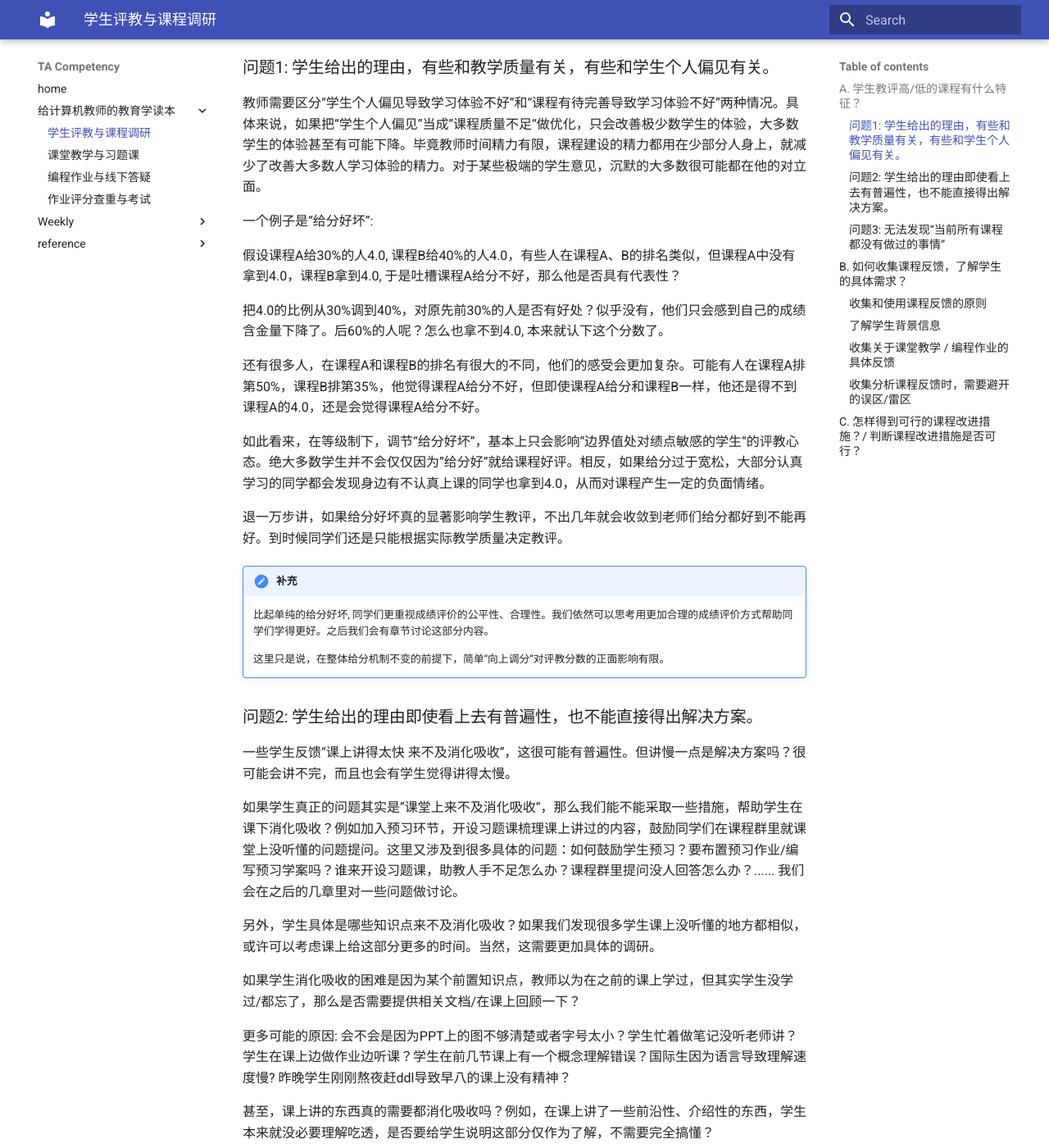
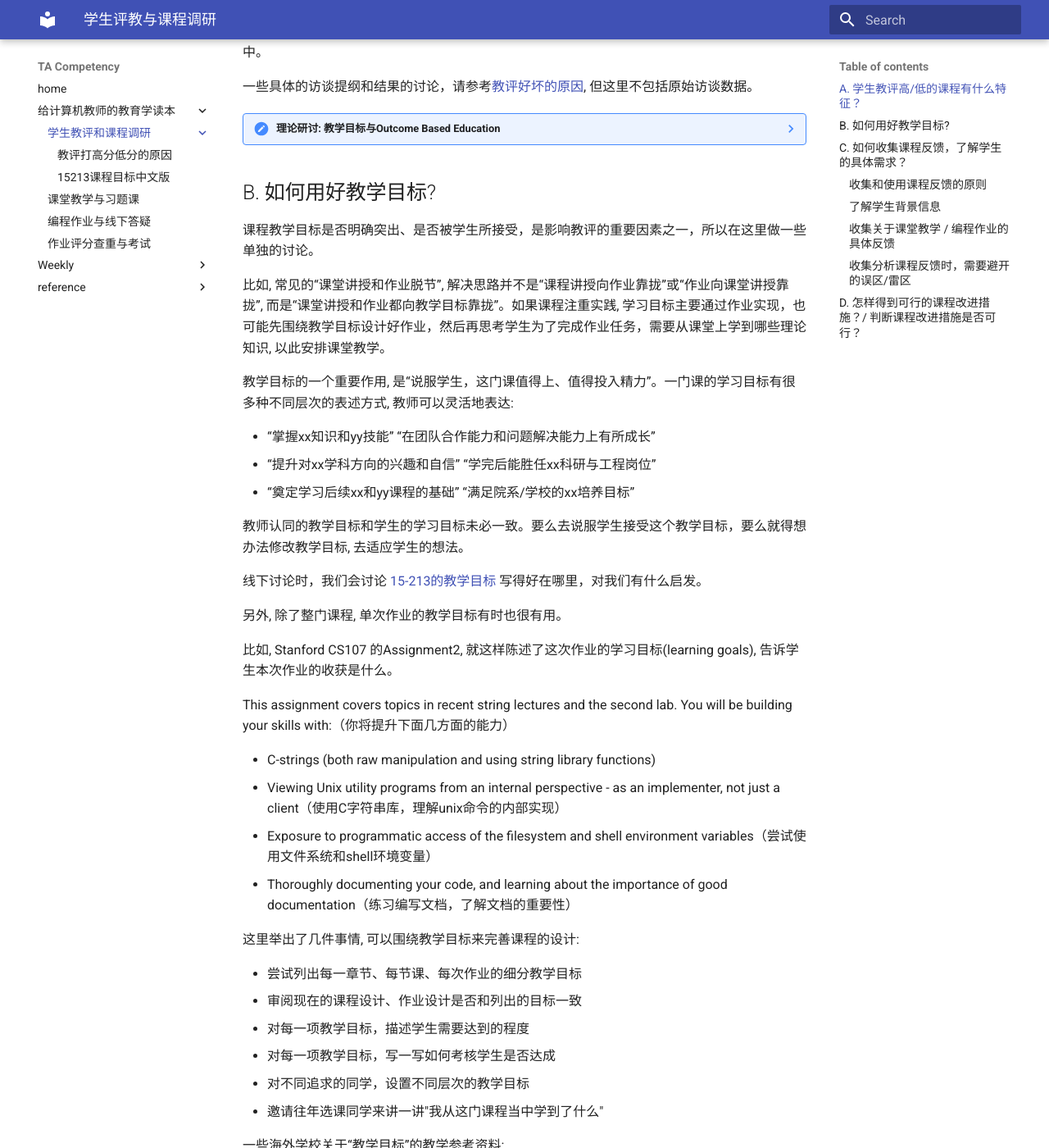
Before and after one commit to THUCSTAC/TAC, an MkDocs documentation site: the page built from docs/textbook/Evaluation&Survey/index.md, in a window 1280 px wide and 1400 px high, scrolled down 2350 px. Shown: the whole window at 82% size. Built offline with MkDocs 1.6.1 and Material for MkDocs 9.7.7, drawn with Linux system fonts in a browser that asks for light colours; some of the changed text lies outside the part shown.

Commit message:
update chapter1 of textbook based on this semester's training

```diff
--- /dev/null
+++ b/docs/javascripts/mathjax.js
@@ -0,0 +1,16 @@
+window.MathJax = {
+    tex: {
+      inlineMath: [["\\(", "\\)"]],
+      displayMath: [["\\[", "\\]"]],
+      processEscapes: true,
+      processEnvironments: true
+    },
+    options: {
+      ignoreHtmlClass: ".*|",
+      processHtmlClass: "arithmatex"
+    }
+  };
+
+  document$.subscribe(() => {
+    MathJax.typesetPromise()
+  })
--- a/docs/textbook/evaluation&survey.md
+++ b/docs/textbook/Evaluation&Survey/index.md
@@ -3,56 +3,72 @@
 本章尝试回答下面几个问题：
 
 1. 学生给一些课程的评教打低分、一些课程的评教打高分，这些课程有什么不同？反映学生对课程的哪些**普遍期待**？
-2. 我们如何在课程中收集反馈，以了解学生的**具体需求**？
-3. 我们如何将学生的需求转换为**可行的课程改进措施**, 从而让学生实际学到更多、课程评教分数更好？
-
+2. 我们如何用好教学目标？
+3. 我们如何在课程中收集反馈，以了解学生的**具体需求**？
+4. 我们如何将学生的需求转换为**可行的课程改进措施**, 从而让学生实际学到更多、课程评教分数更好？
 
 **讲义内容不是线下研讨的主要内容，只是线下研讨的辅助材料/自学材料。**
 
-线下研讨将主要围绕这四个讨论话题展开:
+线下研讨可能涉及这些讨论话题:
 
-1. 同样是反馈/改进的机制，学生教评和论文审稿有什么不同？
-2. 同学们倾向于给一节什么样的课打最高/最低的教评分数？反映了对课程的哪些期待？
-3. 如何制作一份课前调研问卷？
-4. 那些”失败“的课程改进措施，为什么让我们有挫败感？
+1. 同学们倾向于给一节什么样的课打最高/最低的教评分数？反映了对课程的哪些期待？
+2. 如何运用课程目标 / 可以如何表述课程目标?
+3. 课程调研中需要遵循哪些原则 / 如何制作一份课前调研问卷？
+4. 具体的课程改革案例讨论
+5. Computing Education Research 文献导读
 
 ## A. 学生教评高/低的课程有什么特征？
 
-您或许认为，关于“哪些因素会让评教分数变高”, 教育学领域一定有丰富的研究供我们参考。但事实是，研究尽管丰富，却不一定能供我们参考。
+你可能会觉得，关于“影响评教分数的因素”, 应当有一些研究可供参考。相关研究确实丰富，但对教师来说，值得参考的并没有那么多。
 
-这要从研究的出发点说起。教育学领域，很多关于评教分数影响因素的研究，是为了制定更规范严谨的、真实反映教学质量的评教方案，而不是为了帮教师找到改善评教分数的方法。
+这要从研究的出发点说起。很多关于“评教分数影响因素”的教育学研究，是为了制定更规范严谨的、真实反映教学质量的评教方案，而不是为了帮教师找到改善评教分数的方法。也就是说, 是为了做出更有公信力的评教benchmark, 而不是帮教师对课程做profiling。或者说，学生评教，本身就是为了做benchmark而不是profiling。
 
-例如这篇研究综述，IDEA Paper No. 50: Student ratings of teaching: A summary of research and literature.(2010), 列举了很多影响/不影响学生评教分数的变量: 课程是否必修可能影响评教（选修课里对内容本身感兴趣的同学比较多）, 课程的学科领域可能影响评教（文科课程普遍比理工科评教高），但咱也决定不了自己的课是必修/选修，更不可能把课当成文科来讲（尽管有的学生吐槽有的计算机课上得像文科，但这并不是一句表扬）。
+??? note "benchmark与profiling"
+    如果不熟悉计算机系统领域的术语，这里有一个简单的科普: benchmark通常被称作“测试基准”，是用来比较一系列不同的程序孰优孰劣。profiling通常被称作“性能分析”，是用来对一个特定的程序找到它内部的性能瓶颈、优缺点。通常来说，benchmark能让你理解你的程序比起其他程序，排在第几名。profiling能告诉你，该从哪些具体的方面来优化程序。我们说学生评教更接近于benchmark而非profiling，就是说，它对我们应该如何改进课程，并不会给出特别具体的方向，只是告诉我们“当前课程的教学效果、学习体验，相比其他课程，处在什么相对排名”。
 
-我们引用一下这篇综述的结尾部分：
+例如这篇研究综述，IDEA Paper No. 50: Student ratings of teaching: A summary of research and literature.(2010), 列举了一些影响学生评教分数的变量: 课程是否必修（选修课里对内容本身感兴趣的同学比较多）, 课程的学科领域（文科课程普遍比理工科评教高），等等。但咱也决定不了自己的课是必修/选修。
+
+这里引用一下这篇综述的结尾部分：
 !!! quote "From IDEA Paper No. 50: Student ratings of teaching: A summary of research and literature.(2010)"
     This paper summarizes the general conclusions from the research on student ratings. Whether these conclusions hold true for all contexts is an empirical question. If an institution has reason to believe that these conclusions do not apply, key players should gather local data to address the issue. In the absence of evidence to the contrary, however, the following general conclusions can be used as a guide (Marsh, 2007, p. 372):
 
     SETs [student evaluations of teaching effectiveness] are multidimensional, reliable and stable, primarily a function of the instructor who teaches a course rather than the course that is taught, relatively valid against a variety of indicators of effective teaching, relatively unaffected by a variety of potential biases, and are seen to be useful by faculty, students, and administrators.
 
-    翻译（仅供参考）: 本文总结了学生评教相关的研究结论。这些结论是否普遍适用，是一个实证研究问题。如果某所大学感觉某个结论在那里不适用，管事的人应该收集自己学校的数据来做一些检验。但是，如果拿不出相反的证据，那么下列说法通常总是成立:
+    翻译: 本文总结了学生评教相关的研究。这些结论是否普遍适用，是一个实证研究问题。如果某所大学感觉某个结论在那里不适用，管事的人应该收集自己学校的数据来做一些检验。但是，如果拿不出相反的证据，那么下列说法通常是对的:
 
     学生评教分数是多维的、可靠的、稳定的，主要受到教课程的老师影响，而不是受到课程的影响。和其他关于教学效果的评价方式交叉分析时，学生评教都是相对有效的。和一些可能的扰动变量交叉分析时，学生评教都是相对不受影响的。在教师、学生和教学管理人员眼中，学生评教都是有用的。
 
-大概就是说，我们知道学生评教总体上客观反映了教学质量，统计学上，学生通常总是对的。 如果感觉学校的评教制度有问题，就请在学校收集具体的数据做实证研究。
+大概就是说，我们知道学生评教总体上客观反映了教学质量，统计意义上，学生通常是对的。 如果感觉学校的评教制度有问题，需要在学校收集具体的数据做实证检验。
 
-也有一些研究关注了“教师做哪些事情能改善评教分数”，但具体参考价值也一般。
+有一些研究尝试关注“教师做哪些事情能改善评教分数”:
 
 例如这篇研究，McGowan, W. R., & Graham, C. R. (2009). Factors contributing to improved teaching performance. Innovative Higher Education, 34(3), 161-171， 调研了教评分数连续几年有所提升的教师，询问他们采取了哪些改进教学的措施。主要是这三类措施：
 
-1. 让学生的学习更加active和practical! 比如让学生在课上动手实操、小组讨论等等。
-2. 增加各种形式的师生互动! 和学生在课上课下多做交流。
+1. 让学生的学习更加active和practical, 比如让学生在课上动手实操、小组讨论等等。
+2. 增加各种形式的师生互动, 和学生在课上课下多做交流。
 3. 设立清晰的学习产出(Learning Outcomes)、围绕学习目标打造课程，并给学生提出较高的期望。
 
 这些方向看起来都没问题。但是，具体要怎样做？动手实操和小组讨论会不会导致课程讲不完？所有学生都喜欢师生互动吗？学习产出到底是啥？
 
-关于学习产出，确实有一个叫做Outcome-Based Education的教育名词，简称OBE。大概原理是，我首先想清楚，这门课能够给学生带来哪几项提升，然后把这门课的所有环节（上课、作业、考试）都围绕着让学生获得这些提升、测量学生是否获得了这些提升来设计。感兴趣的当然可以把自己的课这么梳理一遍，或许有助于上课、作业、考试之间的联系更加紧密。但这似乎也不足以让教师们打消对教评的忧虑, 毕竟，怎么知道现在的学生吃不吃这一套？怎么知道学生会因为做哪些事情而打更好的教评？
+关于学习产出，确实有一个叫做Outcome-Based Education的教育名词，简称OBE。大概原理是：
+ - 首先设计好，这门课能够给学生带来哪几项提升，
+ - 把这门课的所有环节（上课、作业、考试）都围绕着让学生获得这些提升来设计
+ - 测量学生是否获得了这些提升
 
-看来，我们需要针对我们系的学生，做一些调研，看他们是怎么想的。把已有的关于学生教评的研究看做一个LLM，我们现在就要用本地的数据做fine-tune。
+看来，我们需要针对我们系的学生，或者某门课上的学生，做一些调研，看看他们是怎么想的。打一个比方，把已有的关于学生教评的研究看做一个大模型，我们需要就要用本地的数据做fine-tune。
 
 （如果有更有针对性的、关于学生教评的研究，欢迎提供给我们）
 
 （我们实际收集了一些访谈数据，不公开，仅在线下研讨时用于讨论）
+
+
+我们真正想知道的信息是，如果咱们系的学生给一些课程的评教打低分、一些课程的评教打高分，这些课程具体有什么不同？
+
+例如，我们访谈很多学生，请他们描述，自己打教评分数最低的课程，和自己打教评分数最高的课程，分别是什么样子的，获得有启发性的回答。
+
+这样，我们就能找出，课程具备哪些特点会带来更高的评教分数，然后尝试把这些特点添加到课程中。
+
+一些具体的访谈提纲和结果的讨论，请参考[教评好坏的原因](./reasons_of_ratings.md), 但这里不包括原始访谈数据。
 
 ??? note "理论研讨: 教学目标与Outcome Based Education"
 
@@ -75,93 +91,51 @@
     5. 张铭,陈娟.ACM/IEEE CC2020胜任力模型对中国计算机教育发展的影响[J].计算机教育,2023(04):3-8+14.DOI:10.16512/j.cnki.jsjjy.2023.04.019.
     6. https://cset.mnsu.edu/departments/computer-information-science/se/
 
+## B. 如何用好教学目标?
 
-我们真正想知道的信息是，如果咱们系的学生给一些课程的评教打低分、一些课程的评教打高分，这些课程具体有什么不同？
+课程教学目标是否明确突出、是否被学生所接受，是影响教评的重要因素之一，所以在这里做一些单独的讨论。
 
-例如，我们访谈很多学生，请他们描述，自己打教评分数最低的课程，和自己打教评分数最高的课程，分别是什么样子的，这样我们就能获得很多有启发的回答。
+比如, 常见的“课堂讲授和作业脱节”, 解决思路并不是“课程讲授向作业靠拢”或“作业向课堂讲授靠拢”, 而是“课堂讲授和作业都向教学目标靠拢”。如果课程注重实践, 学习目标主要通过作业实现，也可能先围绕教学目标设计好作业，然后再思考学生为了完成作业任务，需要从课堂上学到哪些理论知识, 以此安排课堂教学。
 
-这样，我们就能找出课程中哪些特点会带来更高的评教分数，然后尝试把这些特点添加到课程中。但这个过程并不简单，有几个问题要解决。
+教学目标的一个重要作用, 是“说服学生，这门课值得上、值得投入精力”。一门课的学习目标有很多种不同层次的表述方式, 教师可以灵活地表达:
 
-### 问题1: 学生给出的理由，有些和教学质量有关，有些和学生个人偏见有关。
+- “掌握xx知识和yy技能”  “在团队合作能力和问题解决能力上有所成长”
+- “提升对xx学科方向的兴趣和自信”   “学完后能胜任xx科研与工程岗位”
+- “奠定学习后续xx和yy课程的基础”  “满足院系/学校的xx培养目标”
 
-教师需要区分“学生个人偏见导致学习体验不好”和“课程有待完善导致学习体验不好”两种情况。具体来说，如果把“学生个人偏见”当成”课程质量不足“做优化，只会改善极少数学生的体验，大多数学生的体验甚至有可能下降。毕竟教师时间精力有限，课程建设的精力都用在少部分人身上，就减少了改善大多数人学习体验的精力。对于某些极端的学生意见，沉默的大多数很可能都在他的对立面。
+教师认同的教学目标和学生的学习目标未必一致。要么去说服学生接受这个教学目标，要么就得想办法修改教学目标, 去适应学生的想法。
 
-一个例子是“给分好坏”:
+线下讨论时，我们会讨论 [15-213的教学目标](./15213.md) 写得好在哪里，对我们有什么启发。
 
-假设课程A给30%的人4.0, 课程B给40%的人4.0，有些人在课程A、B的排名类似，但课程A中没有拿到4.0，课程B拿到4.0, 于是吐槽课程A给分不好，那么他是否具有代表性？
+另外, 除了整门课程, 单次作业的教学目标有时也很有用。
 
-把4.0的比例从30%调到40%，对原先前30%的人是否有好处？似乎没有，他们只会感到自己的成绩含金量下降了。后60%的人呢？怎么也拿不到4.0, 本来就认下这个分数了。
+比如, Stanford CS107 的Assignment2, 就这样陈述了这次作业的学习目标(learning goals), 告诉学生本次作业的收获是什么。
 
-还有很多人，在课程A和课程B的排名有很大的不同，他们的感受会更加复杂。可能有人在课程A排第50%，课程B排第35%，他觉得课程A给分不好，但即使课程A给分和课程B一样，他还是得不到课程A的4.0，还是会觉得课程A给分不好。
+This assignment covers topics in recent string lectures and the second lab. You will be building your skills with:（你将提升下面几方面的能力）
 
-如此看来，在等级制下，调节“给分好坏”，基本上只会影响“边界值处对绩点敏感的学生“的评教心态。绝大多数学生并不会仅仅因为”给分好”就给课程好评。相反，如果给分过于宽松，大部分认真学习的同学都会发现身边有不认真上课的同学也拿到4.0，从而对课程产生一定的负面情绪。
+- C-strings (both raw manipulation and using string library functions)
+- Viewing Unix utility programs from an internal perspective - as an implementer, not just a client（使用C字符串库，理解unix命令的内部实现）
+- Exposure to programmatic access of the filesystem and shell environment variables（尝试使用文件系统和shell环境变量）
+- Thoroughly documenting your code, and learning about the importance of good documentation（练习编写文档，了解文档的重要性）
 
-退一万步讲，如果给分好坏真的显著影响学生教评，不出几年就会收敛到老师们给分都好到不能再好。到时候同学们还是只能根据实际教学质量决定教评。
+这里举出了几件事情, 可以围绕教学目标来完善课程的设计:
 
-!!! note "补充"
+- 尝试列出每一章节、每节课、每次作业的细分教学目标
+- 审阅现在的课程设计、作业设计是否和列出的目标一致
+- 对每一项教学目标，描述学生需要达到的程度
+- 对每一项教学目标，写一写如何考核学生是否达成
+- 对不同追求的同学，设置不同层次的教学目标
+- 邀请往年选课同学来讲一讲"我从这门课程当中学到了什么"
 
-    比起单纯的给分好坏, 同学们更重视成绩评价的公平性、合理性。我们依然可以思考用更加合理的成绩评价方式帮助同学们学得更好。之后我们会有章节讨论这部分内容。
+一些海外学校关于“教学目标”的教学参考资料:
 
-    这里只是说，在整体给分机制不变的前提下，简单“向上调分”对评教分数的正面影响有限。
+https://teachingcommons.stanford.edu/teaching-guides/foundations-course-design/course-planning/creating-learning-outcomes
 
-### 问题2: 学生给出的理由即使看上去有普遍性，也不能直接得出解决方案。
+https://evals.stanford.edu/end-term-feedback/how-write-learning-goals
 
-一些学生反馈“课上讲得太快 来不及消化吸收”，这很可能有普遍性。但讲慢一点是解决方案吗？很可能会讲不完，而且也会有学生觉得讲得太慢。
+https://www.cmu.edu/teaching/designteach/design/learningobjectives.html
 
-如果学生真正的问题其实是”课堂上来不及消化吸收“，那么我们能不能采取一些措施，帮助学生在课下消化吸收？例如加入预习环节，开设习题课梳理课上讲过的内容，鼓励同学们在课程群里就课堂上没听懂的问题提问。这里又涉及到很多具体的问题：如何鼓励学生预习？要布置预习作业/编写预习学案吗？谁来开设习题课，助教人手不足怎么办？课程群里提问没人回答怎么办？...... 我们会在之后的几章里对一些问题做讨论。
-
-另外，学生具体是哪些知识点来不及消化吸收？如果我们发现很多学生课上没听懂的地方都相似，或许可以考虑课上给这部分更多的时间。当然，这需要更加具体的调研。
-
-如果学生消化吸收的困难是因为某个前置知识点，教师以为在之前的课上学过，但其实学生没学过/都忘了，那么是否需要提供相关文档/在课上回顾一下？
-
-更多可能的原因: 会不会是因为PPT上的图不够清楚或者字号太小？学生忙着做笔记没听老师讲？学生在课上边做作业边听课？学生在前几节课上有一个概念理解错误？国际生因为语言导致理解速度慢? 昨晚学生刚刚熬夜赶ddl导致早八的课上没有精神？
-
-甚至，课上讲的东西真的需要都消化吸收吗？例如，在课上讲了一些前沿性、介绍性的东西，学生本来就没必要理解吃透，是否要给学生说明这部分仅作为了解，不需要完全搞懂？
-
-具体解决这些问题，需要我们在课程中对学生有更加具体的了解，也就是说，需要一系列具体的调研来了解学生的需求，获得更及时的反馈。
-
-### 问题3: 无法发现“当前所有课程都没有做过的事情”
-
-这样收集同学们的看法，整理出“教评分数最高的课程的特点”，然后照此进行教学设计，即使整个过程准确无误，实际上也只是拟合了“现有教评最好的课程”。这当然是一步好的开始，但如果同学们有一些需求，在当前的所有课程里都没有注意到，那么用这种方式，其实也是无法找出对应的解决方案的。
-
-??? note "跨界灵感: 在课程中缩短反馈周期/采样周期"
-
-    在自动控制领域中，反馈(feedback)指的是将系统输出信号反馈到输入端，用输入信号和输出信号的函数对系统进行控制，力图减少现实输出信号和理想输出信号之间的偏差。
-
-    在生物学中，人体通过感知周围环境的温度、湿度等，通过激素分泌、神经调节等手段保持体内的稳态，是一种反馈调节机制。
-
-    在自动驾驶中，车辆时刻感知周围的车道环境，随时做出车辆速度、方向的调整，也是一种反馈机制。
-
-    网络的负载均衡算法也用到了反馈。每过一段时间，就获取当前网络状态，调整流量分配的方式。
-
-    通过教学评估、课程调研来调节课程安排、教学方法，也是一种反馈机制。
-
-    生物学的人体稳态调节、自动驾驶的车辆控制，都可以看作连续时间系统，时时刻刻需要对当前状态进行采样，进行调节。
-
-    而网络的负载均衡算法、课程通过教学评估来反馈，可以看作离散时间系统，每隔一段时间，完成一次采样，做一些调整。
-
-    对于离散时间系统，“采样周期”高度影响其反馈控制的稳定性。粗略来说，采样周期越短，离散系统的控制性能越接近连续时间系统，稳定性越好，能更快收敛到稳态。采样周期越长，系统越倾向于不稳定。一个直观的理解是，一个赛车手，挑战每隔 X 秒钟才看一眼路、握一下方向盘调整方向，那么X就是一种采样周期/反馈周期，X越大，操控赛车越难。
-
-    对于课程教学这样的复杂系统，自动控制原理并不总能套用。反馈采样的方式复杂多样，且总需要付出一定的成本。同学们愿意用在完成作业、填写问卷、接受访谈上的精力是有限的。老师助教用来出问卷、分析数据、调整课程的精力也是有限的。
-
-    一个简单想法是，学校的学生教评采样周期长达一学期/一年，导致教学质量的改善有所延迟，可以尝试在学期中使用一些低成本、短反馈周期的方法，来提升课程的质量。当然，这需要老师助教付出额外的精力，设计合适的低成本反馈方案（不过度打扰学生），并认真思考反馈数据的含义、做出适当的调整。比如每节课后给少量同学(<10名)通过邮件发送简短问卷寻求他们的反馈，或者课前把课件发给少量同学(<10名)询问他们预习课件的难点，对课程教学做出对应调整。如果学生知道自己的反馈会影响自己这个学期的学习，可能会更加积极填写反馈。（学期结束后的反馈只能造福学弟学妹）
-
-    不过，如果反馈调整周期过短，学生会不会无所适从呢？或许要权衡一下，学生适应教学风格也需要时间，不能老是变来变去。
-
-??? note "跨界灵感：用户、需求与产品"
-
-    产品经理都听过这样一句话：”听用户的，但不要照着做”。
-
-    福特说，我造出汽车之前，人们只想要更快的马车。
-
-    乔布斯说，消费者并不知道自己需要什么，直到我们拿出自己的产品，他们就发现，这是我要的东西。
-
-    或许我们也需要“听学生的，但不要照着做”，未必像乔布斯那么偏执，但至少可以像福特一样，从”想要更快的马车“，分析出”想要更快的交通方式“这一本质需求，然后采取用户没有设想过的方式来满足他的本质需求。
-
-（线下研讨时，会有两个讨论话题：同样是反馈/改进的机制，学生教评和论文审稿有什么不同？根据访谈材料，同学们会给一节什么样的课打最高/最低的教评分数？）
-
-
-## B. 如何收集课程反馈，了解学生的具体需求？
+## C. 如何收集课程反馈，了解学生的具体需求？
 
 ### 收集和使用课程反馈的原则
 
@@ -196,7 +170,8 @@
 - 确保课程团队对于反馈数据的收集、解读和使用能达成共识。教师有时需要拍板。
 - 可以积极利用外部资源，例如教师发展中心提供[中期学生反馈服务](https://www.cfd.tsinghua.edu.cn/fwxm/jszx/zqxsfk.htm), 或者和系课程调研委员会联系。
 
-- 持续补充......
+线下调研时，我们会把这些原则做成问卷, 请参与讨论的师生填写“赞同/不赞同”。
+
 ### 了解学生背景信息
 
 在开展课程调研前，首先要对学生的背景信息有所了解（或有所假设）, 这不限于上面提到的“对课程质量的整体要求“。
@@ -274,7 +249,7 @@
 
 可参考: [How to increase course evaluation response rates: 10 do’s and 3 don’ts](https://www.uhd.edu/provost/teaching-learning-excellence/instructional-excellence/Documents/How%20to%20increase%20course%20evaluation%20response%20rates.pdf)
 
-## C. 怎样得到可行的课程改进措施？/ 判断课程改进措施是否可行？
+## D. 怎样得到可行的课程改进措施？/ 判断课程改进措施是否可行？
 
 判断一项课程改进措施是否可行、得到一项可行的课程改进措施，是两个不同的问题，有一点NP=P？的意思。
 
@@ -299,5 +274,3 @@
 无论如何，对于自己拿不准的课程剧烈改动，不要一下子就在课程里完全实施，尽量找一些逐步将其纳入课程的方法，时刻注意学生对这些变化的反馈。
 
 或者说，要设想最坏的场景：在最糟糕的情况下，这个课程改进方案会导致什么后果? 有什么应对方法吗？ 在后果基本可控的情况下，也可以大胆一些。
-
-（线下研讨时，会有一个讨论话题：那些”失败“的课程改进措施，为什么让我们有挫败感？应该如何避免？到时候会有几个“有挫败感”的课程改进案例。）
--- a/mkdocs.yml
+++ b/mkdocs.yml
@@ -14,7 +14,10 @@
    - index.md
  - 给计算机教师的教育学读本:
    - textbook/index.md
-   - textbook/evaluation&survey.md
+   - 学生教评和课程调研:
+     - textbook/Evaluation&Survey/index.md
+     - 教评打高分低分的原因: textbook/Evaluation&Survey/reasons_of_ratings.md
+     - 15213课程目标中文版: textbook/Evaluation&Survey/15213.md
    - textbook/lecture&recitation.md
    - textbook/Assignment&OfficeHour.md
    - textbook/Grading&Exam.md
```
Also changed, not shown: docs/textbook/Evaluation&Survey/15213.md (added, +27 -0 lines), docs/textbook/Evaluation&Survey/reasons_of_ratings.md (added, +152 -0 lines).
